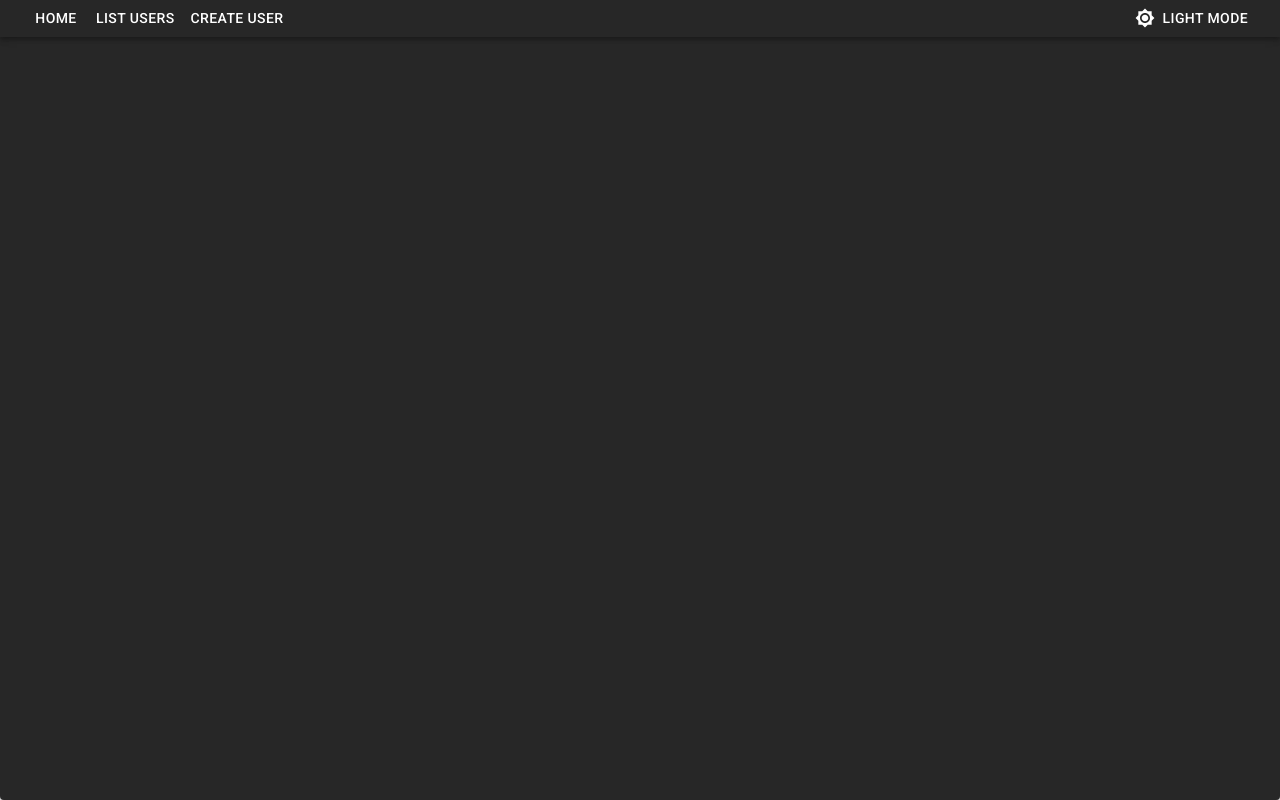
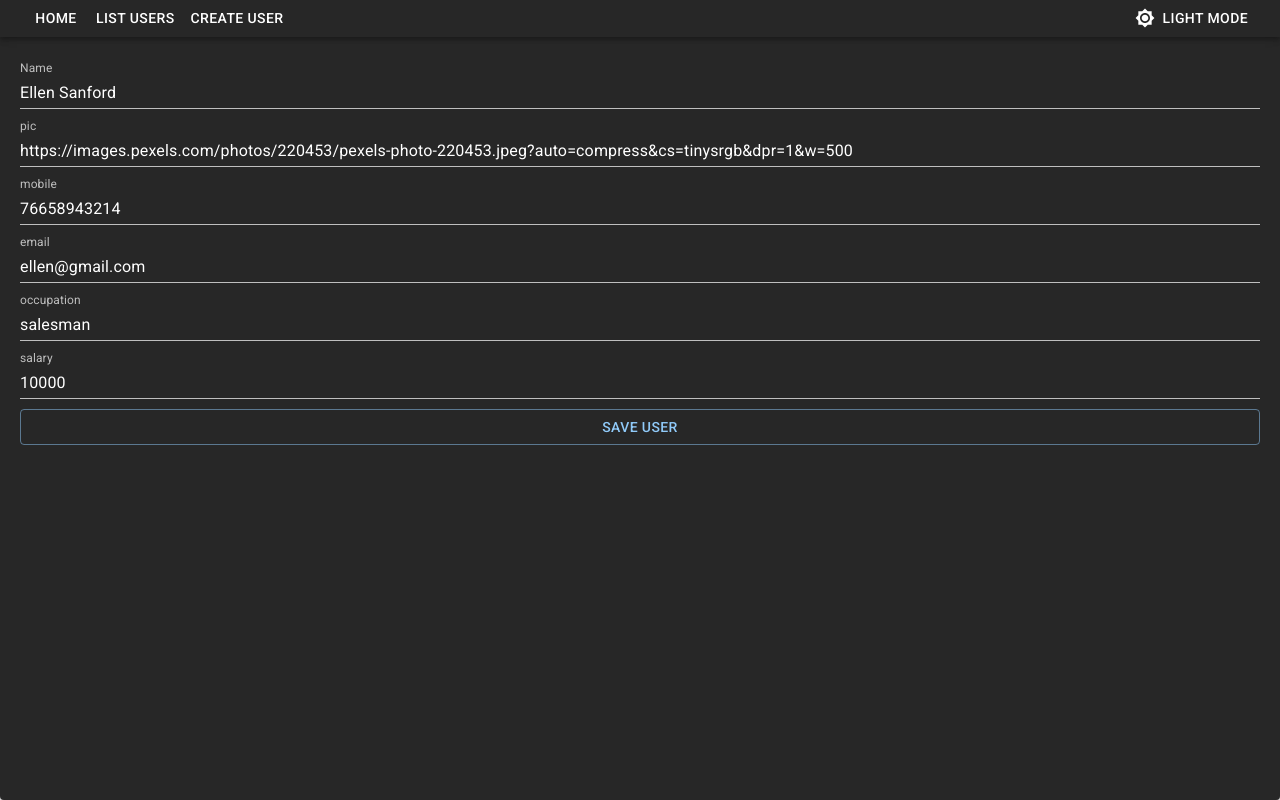
Before and after one commit to suganyajap/crud-completion, a React (Create React App) app: page /users/edit/1 in a window 1280 px wide. Built offline with nearby package versions, Linux system fonts and the light colour scheme; no server answers.

Commit message:
context added

```diff
--- a/src/App.js
+++ b/src/App.js
@@ -9,12 +9,107 @@ import { useState } from 'react';
 import { EditUser } from './EditUser';
 import { ListUsers } from './ListUsers';
 import { CreateUser } from './CreateUser';
-import Brightness4Icon from '@mui/icons-material/Brightness4';
-import Brightness7Icon from '@mui/icons-material/Brightness7';
+ import Brightness4Icon from '@mui/icons-material/Brightness4';
+ import Brightness7Icon from '@mui/icons-material/Brightness7';
 import { createTheme, ThemeProvider } from '@mui/material/styles';
 
 function App() {
+  const INITIAL_USERS=[
+    {
+
+     name: "Lila Torp",
+     pic: "https://images.unsplash.com/photo-1494790108377-be9c29b29330?ixid=MnwxMjA3fDB8MHxzZWFyY2h8M3x8dXNlciUyMHByb2ZpbGV8ZW58MHx8MHx8&ixlib=rb-1.2.1&w=1000&q=80",
+     email: "lila@hotmail.com",
+     mobile: "7894563215",
+     occupation: "Advacate",
+     salary: "40000"
+    },
+    {
+
+     name: "Ellen Sanford",
+     pic: "https://images.pexels.com/photos/220453/pexels-photo-220453.jpeg?auto=compress&cs=tinysrgb&dpr=1&w=500",
+     email: "ellen@gmail.com",
+     mobile: "76658943214",
+     occupation: "salesman",
+     salary: "10000"
+    },
+    {
+
+     name: "Leigh Kub",
+     pic: "https://upload.wikimedia.org/wikipedia/commons/4/48/Outdoors-man-portrait_%28cropped%29.jpg",
+     email: "leigh@yahoo.com",
+     mobile: "8667944532",
+     occupation: "doctor",
+     salary: "60000"
+    },
+    {
+
+     name: "Vickie Hansen",
+     pic: "https://media.gettyimages.com/photos/silverio-nii-agency-picture-id646859390?s=612x612",
+     email: "vickie@gmail.com",
+     mobile: "6554987321",
+     occupation: "developer",
+     salary: "100000"
+    },
+    {
+
+     name: "Betsy Johnston",
+     pic: "https://images.unsplash.com/photo-1568602471122-7832951cc4c5?ixid=MnwxMjA3fDB8MHxzZWFyY2h8MTR8fG1hbGV8ZW58MHx8MHx8&ixlib=rb-1.2.1&w=1000&q=80",
+     email: "betsy@gmail.com",
+     mobile: "6532149874",
+     occupation: "sales Executive",
+     salary: "20000"
+    },
+    {
+
+     name: "Ada Wiza",
+     pic: "https://img.freepik.com/free-photo/young-beautiful-woman-pink-warm-sweater-natural-look-smiling-portrait-isolated-long-hair_285396-896.jpg?size=626&ext=jpg",
+     email: "ada@gmail.com",
+     mobile: "7854123690",
+     occupation: "java developer",
+     salary: "60000"
+    },
+    {
+
+     name: "Sylvester Batz",
+     pic: "https://images.pexels.com/photos/2379004/pexels-photo-2379004.jpeg?auto=compress&cs=tinysrgb&dpr=1&w=500",
+     email: "batz@gmail.com",
+     mobile: "5632147896",
+     occupation: "full stack developer",
+     salary: "100000"
+    },
+    {
+
+     name: "Nina Casper",
+     pic: "https://images.unsplash.com/photo-1545912453-865b693e5561?ixlib=rb-1.2.1&ixid=MnwxMjA3fDB8MHxwaG90by1wYWdlfHx8fGVufDB8fHx8&auto=format&fit=crop&w=1000&q=80",
+     email: "roger@yahoo.com",
+     mobile: "877546325",
+     occupation: "medical coder",
+     salary: 20000
+    },
+    {
+
+     name: "Roger Schmidt V",
+     pic: "https://images.unsplash.com/photo-1570295999919-56ceb5ecca61?ixid=MnwxMjA3fDB8MHxzZWFyY2h8MTZ8fG1hbGV8ZW58MHx8MHx8&ixlib=rb-1.2.1&w=1000&q=80",
+     email: "roger@yahoo.com",
+     mobile: "9887655423",
+     occupation: "electrician",
+     salary: 15000
+    },
+    {
+     name: "sathya",
+     pic: "https://i.pinimg.com/736x/6f/a0/a7/6fa0a76d510e0deab4a0e59645e3e9e0.jpg",
+     email: "sathya@gmail.com",
+     mobile: "98745896321",
+     occupation: "Teacher",
+     salary: "40000",
+
+    },
+   ];
+
+
   const history=useHistory();
+  const [users,setUsers]=useState(INITIAL_USERS);
   const [mode,setMode]=useState("dark");
 
   const theme = createTheme({
@@ -25,7 +120,7 @@ function App() {
   return (
     <ThemeProvider theme={theme}>
       <Paper elevation={4} style={{bordeRadius:"0px",minHeight:"100vh"}} >
-    <div className="App">
+      <div className="App">
       <AppBar position="static" style={{marginBottom:"24px"}}>
      <Toolbar variant="dence">
       <Button
@@ -60,21 +155,23 @@ function App() {
        <Welcome />
        </Route>
        <Route path="/users/edit/:id">
-       <EditUser />
+       <EditUser users={users} setUsers={setUsers} />
        </Route>
        <Route path="/users">
-       <ListUsers />
+       <ListUsers users={users} setUsers={setUsers} />
        </Route>
        <Route path="/create-user">
-       <CreateUser  />
+       <CreateUser users={users} setUsers={setUsers} />
        </Route>
-       <Route path="**">
+       <Route path="/**">
            <NotFound />
        </Route>
 
     </Switch>
 
     </div>
+
+
     </Paper>
     </ThemeProvider>
   );
--- a/src/CreateUser.js
+++ b/src/CreateUser.js
@@ -3,7 +3,7 @@ import { useState } from 'react';
 import Button from '@mui/material/Button';
 import { useHistory} from "react-router-dom";
 
-export function CreateUser() {
+export function CreateUser({users,setUsers}) {
   const history =useHistory();
   const [name, setName] = useState("");
   const [pic, setPic] = useState("");
@@ -23,12 +23,8 @@ export function CreateUser() {
     }; //shorthand
 
 
-    fetch(`https://6166c4e813aa1d00170a6715.mockapi.io/myUsers`,
-          {
-            method:"POST",
-            body:JSON.stringify(newUser),
-            headers:{'Content-Type':'application/json'}
-        }).then(()=>history.push("/users"));
+  setUsers([...users,newUser]);
+  history.push("/users");
   };
   return (
 
--- a/src/EditUser.js
+++ b/src/EditUser.js
@@ -1,37 +1,19 @@
 import TextField from '@mui/material/TextField';
-import { useState ,useEffect} from 'react';
+import { useState } from 'react';
 import Button from '@mui/material/Button';
 import { useParams,useHistory } from 'react-router-dom';
 
-export function EditUser() {
+export function EditUser({users,setUsers}) {
   const { id } = useParams();
-  //const movie = movies[id];
-
-
-  const [user, setUser]=useState(null);
-  useEffect(()=>{
-    fetch(`https://6166c4e813aa1d00170a6715.mockapi.io/myUsers/${id}`,
-    {method:"GET",
-  })
-    .then((data)=>data.json())
-    .then((ur)=>setUser(ur));
-  },[id]);
-
-  return user ? < UpdateUser user={user} />:"";
-
-}
-
-
-
-function UpdateUser({user}){
+  const history=useHistory();
+  const user = users[id];
+  console.log(user);
   const [name, setName] = useState(user.name);
   const [pic, setPic] = useState(user.pic);
   const [mobile, setMobile] = useState(user.mobile);
   const [email, setEmail] = useState(user.email);
   const [occupation, setOccupation] = useState(user.occupation);
   const [salary, setSalary] = useState(user.salary);
-
-  const history=useHistory();
 
  const editUser= () => {
 
@@ -44,12 +26,10 @@ function UpdateUser({user}){
       salary,
     }; //shorthand
     console.log(updatedUser);
-    fetch(`https://6166c4e813aa1d00170a6715.mockapi.io/myUsers/${user.id}`,
-  {
-    method:"PUT",
-    body:JSON.stringify(updatedUser),
-    headers:{'Content-Type':'application/json',},
-}).then(()=>history.push("/users"));
+   const copyUserList=[...users];
+   copyUserList[id]=updatedUser;
+   setUsers(copyUserList);
+   history.push("/users");
 };
 
 
--- a/src/ListUsers.js
+++ b/src/ListUsers.js
@@ -3,29 +3,15 @@ import IconButton from "@mui/material/IconButton";
 import DeleteIcon from "@mui/icons-material/Delete";
 import EditIcon from "@mui/icons-material/Edit";
 import { useHistory } from "react-router-dom";
-import { useEffect,useState } from "react";
-export function ListUsers() {
+//import { useEffect,useState } from "react";
+export function ListUsers({users,setUsers}) {
 
-     const [users,setUsers]=useState([]);
-    //app mounted only once->useEffect->fetch-setMovies
-    const getUsers=()=> {
-    fetch("https://6166c4e813aa1d00170a6715.mockapi.io/myUsers")
-    .then((data)=>data.json())
-    .then((ur)=>setUsers(ur));
-    };
 
-     useEffect(getUsers,[]);
-     //after delete refresh
-    const deleteMovie=(id)=>{
-    fetch(`https://6166c4e813aa1d00170a6715.mockapi.io/myUsers/${id}`,
-     {method:"DELETE",
-     }).then(()=>getUsers());
-     }
 
         const history=useHistory();
     return(
         <section className="user-list">
-            {users.map(({name,pic,mobile,email,occupation,salary,id})=>(
+            {users.map(({name,pic,mobile,email,occupation,salary},index)=>(
                 <User
                 pic={pic}
                 name={name}
@@ -33,10 +19,16 @@ export function ListUsers() {
                 email={email}
                 occupation={occupation}
                 salary={salary}
-                id={id}
+                id={index}
                 deleteButton={<IconButton
 
-                    onClick={() =>  deleteMovie(id)}
+                    onClick={() => {
+                      console.log("deleting....",index);
+                      const deleteIdx=index;
+                      const remainingUsers=users.filter((ur,idx)=>idx!==deleteIdx);
+                      console.log("Remaining,remainingUsers");
+                      setUsers(remainingUsers);
+                    }}
 
                     className="user-show-button"
                     color="error"
@@ -48,7 +40,7 @@ export function ListUsers() {
                   editButton={<IconButton
                     style={{marginLeft:"auto"}}
                     className="user-show-button"
-                    onClick={() => history.push("/users/edit/" + id)}
+                    onClick={() => history.push("/users/edit/" + index)}
                     color="primary"
                     aria-label=" edit user" >
                       <EditIcon />
--- a/src/User.js
+++ b/src/User.js
@@ -1,6 +1,4 @@
 import { Card, CardActions, CardContent } from "@mui/material";
-
-
 export function  User({ name,pic ,email,mobile,occupation,salary,deleteButton,editButton}){
     return(
             <Card className="user-container">
```
Lines whose indentation alone changed are shown as unchanged.
